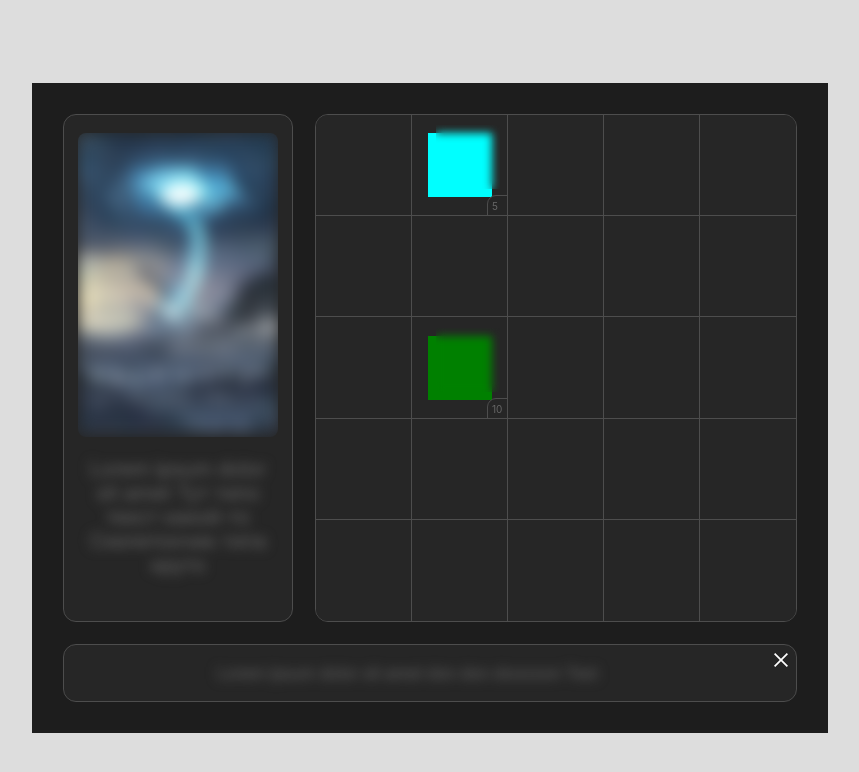
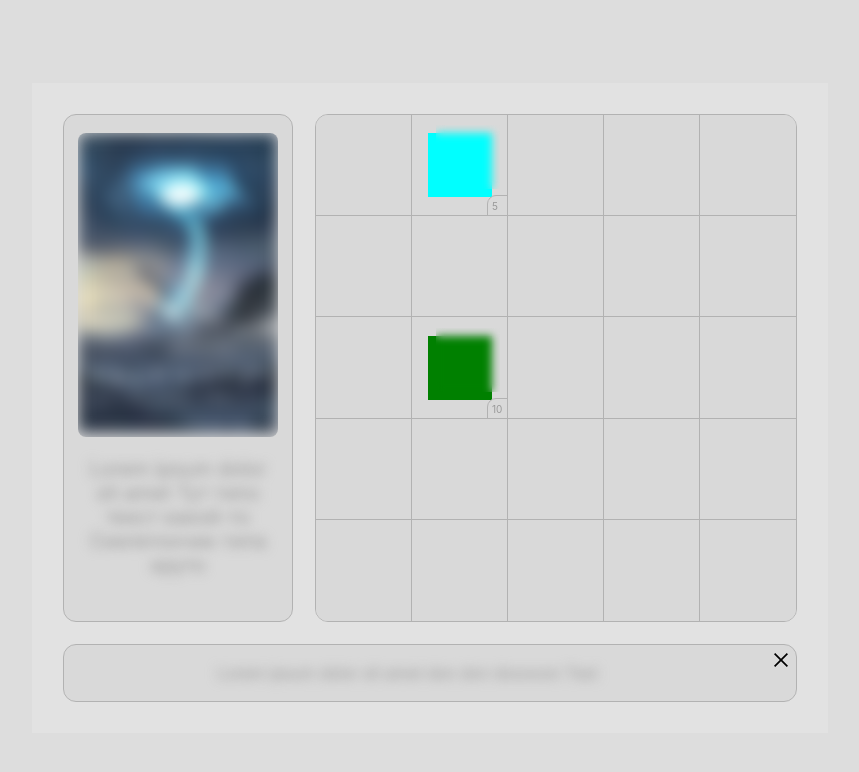
Before and after one commit to Jaffies/test-vue, a Vue app: page / in a window 1280 px wide. Shown: the top 772 px of the page, without its empty margins (210-1069 px from the left). Built offline with nearby package versions, Linux system fonts and the light colour scheme.

Commit message:
Better theming

```diff
--- a/settings.scss
+++ /dev/null
@@ -1 +0,0 @@
-$light: false; // true для светлой темки
--- a/src/components/ui/CloseButton.vue
+++ b/src/components/ui/CloseButton.vue
@@ -11,14 +11,17 @@ const emit = defineEmits<{
 </template>
 
 <style lang="scss" scoped>
-@use "/settings.scss" as *;
 .close-button {
     position: absolute;
     right: 8px;
     top: 8px;
     width: 14px;
     height: 14px;
+}
 
-    filter: if($light, invert(100%), none);
+@media (prefers-color-scheme: light) {
+    .close-button {
+        filter : invert(100%)
+    }
 }
 </style>
--- a/src/style.scss
+++ b/src/style.scss
@@ -10,6 +10,32 @@
   text-rendering: optimizeLegibility;
   -webkit-font-smoothing: antialiased;
   -moz-osx-font-smoothing: grayscale;
+
+  --background-frame-color: #1D1D1D;
+  --background-color: #262626;
+  --background-color-hover : #2F2F2F;
+
+  --text-color: #666666;
+  --border-color: #4D4D4D;
+
+  --skeleton-first-color: #3C3C3C;
+  --skeleton-second-color: #444444;
+  --skeleton-third-color: #333333;
+}
+
+@media (prefers-color-scheme: light) {
+  :root {
+    --background-frame-color: #E2E2E2;
+    --background-color: #D9D9D9;
+    --background-color-hover : #D0D0D0;
+
+    --text-color: #999999;
+    --border-color: #B2B2B2;
+
+    --skeleton-first-color: #C2C2C2;
+    --skeleton-second-color: #BBBBBB;
+    --skeleton-third-color: #CCCCCC;
+  }
 }
 
 body {
--- a/src/variables.scss
+++ b/src/variables.scss
@@ -1,17 +1,15 @@
-@use '/settings.scss' as *;
+$background-frame-color: var(--background-frame-color);
+$background-color: var(--background-color);
+$background-color-hover: var(--background-frame-color-hover);
 
-$background-frame-color: if($light, #E2E2E2, #1D1D1D);
-$background-color: if($light, #D9D9D9, #262626);
-$background-color-hover: if($light, #D0D0D0, #2F2F2F);
-
-$text-color: if($light, #999999, #666666);
+$text-color: var(--text-color);
 
 $border-radius: 12px;
 $border-width: 1px;
-$border-color: if($light, #B2B2B2, #4D4D4D);
+$border-color: var(--border-color);
 
-$skeleton-first-color: if($light, #C2C2C2, #3C3C3C);
-$skeleton-second-color: if($light, #BBBBBB ,#444444);
-$skeleton-third-color: if($light, #CCCCCC, #333333);
+$skeleton-first-color: var(--skeleton-first-color);
+$skeleton-second-color: var(--skeleton-second-color);
+$skeleton-third-color: var(--skeleton-third-color);
 
 $accent-color: #FA7272;
```
